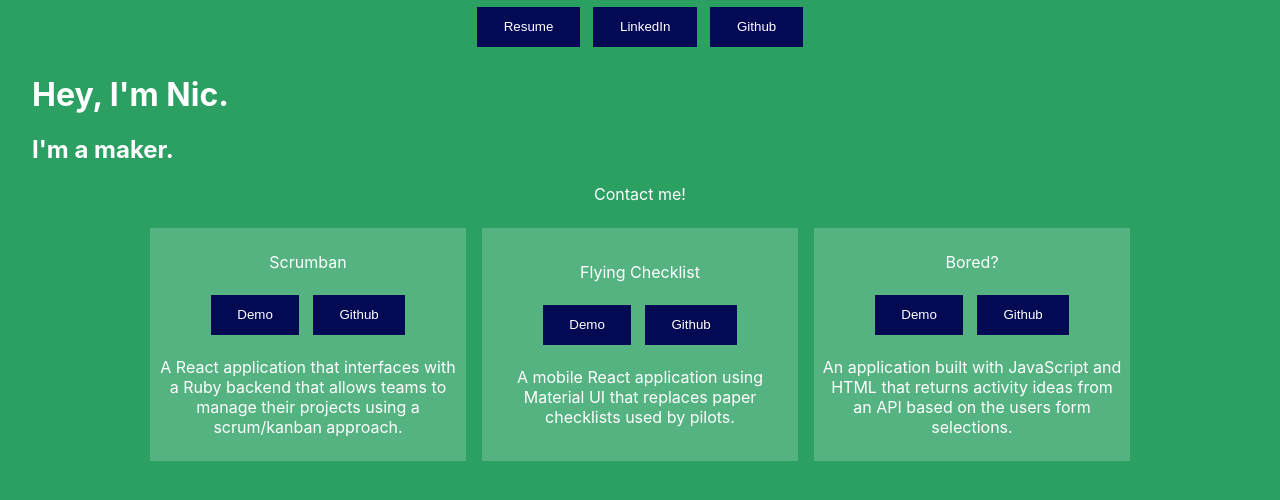
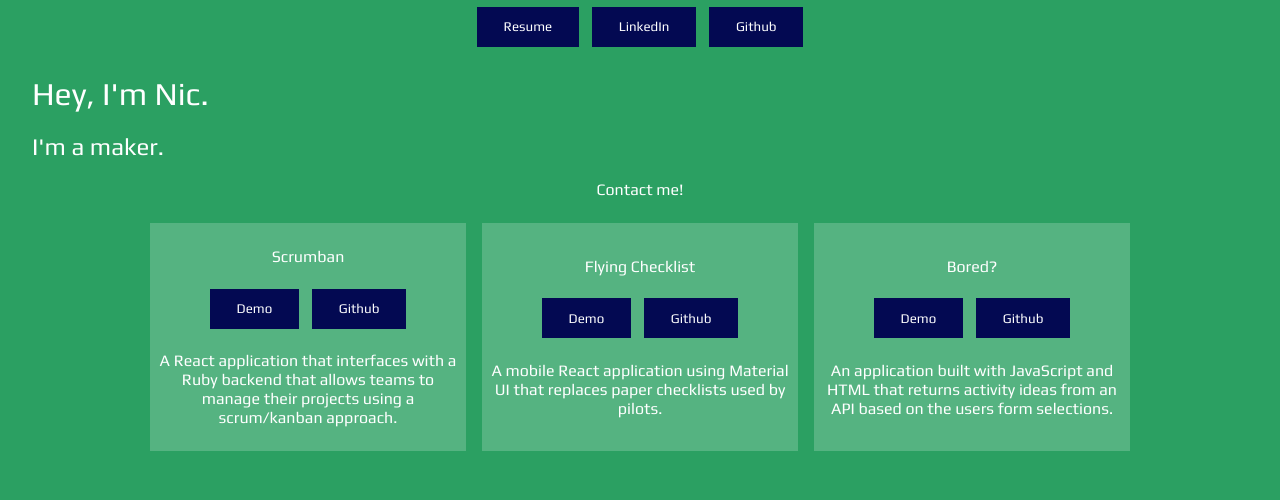
Before and after one commit to NicMortelliti/portfolio, a React (Create React App) app: page / in a window 1280 px wide. Shown: the top 500 px of the page. Built offline with nearby package versions, Linux system fonts and the light colour scheme.

Commit message:
Add google font

```diff
--- a/src/style/App.css
+++ b/src/style/App.css
@@ -1,3 +1,5 @@
+@import url("https://fonts.googleapis.com/css2?family=Play:wght@400;700&display=swap");
+
 :root {
   --sixty-color: rgba(43, 160, 98, 1);
   --thirty-color: rgba(3, 9, 82, 1);
@@ -10,6 +12,8 @@ body {
 
 * {
   color: var(--ten-color);
+  font-family: "Play";
+  font-weight: 400;
 }
 
 .App {
```
